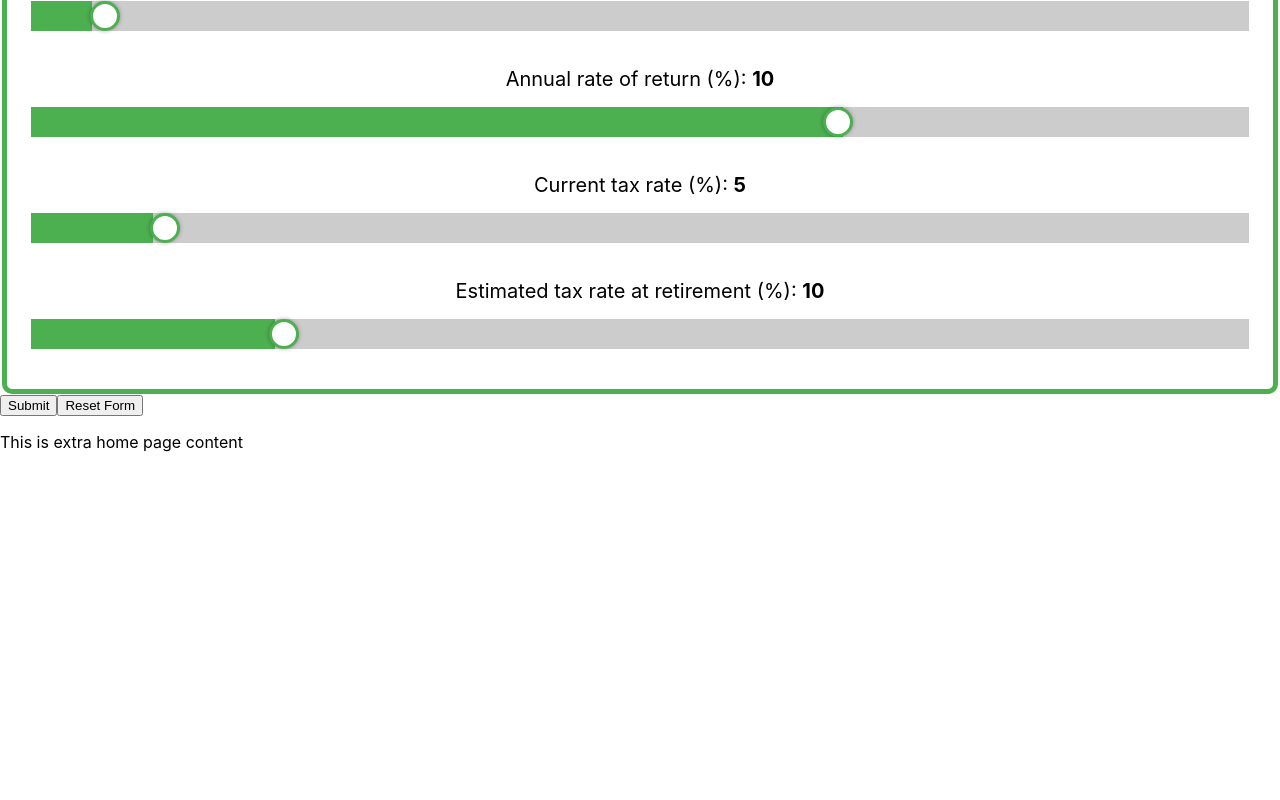
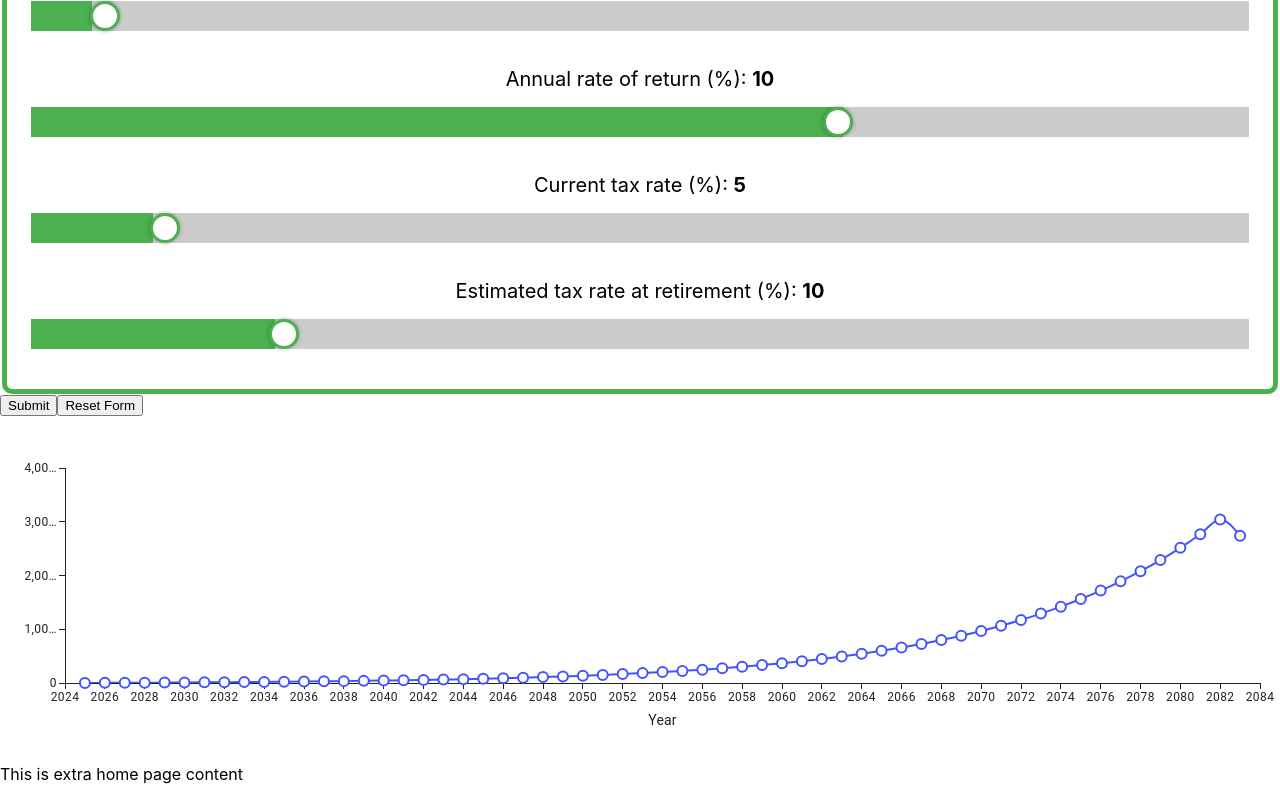
Before and after one commit to hebronm/copilot-ui, a React (Create React App) app: page / in a window 1280 px wide. Shown: the part 788-1588 px from the top of the page. Before the commit the page ends 1256 px from the top, so only its background shows below. Built offline with nearby package versions, Linux system fonts and the light colour scheme.

Commit message:
First workign graph
Only for one of the four graphs
looks ugly
next steps is to add the other four and make them look nice

```diff
--- a/package.json
+++ b/package.json
@@ -3,6 +3,11 @@
   "version": "0.1.0",
   "private": true,
   "dependencies": {
+    "@emotion/react": "^11.14.0",
+    "@emotion/styled": "^11.14.1",
+    "@mui/icons-material": "^7.2.0",
+    "@mui/material": "^7.2.0",
+    "@mui/x-charts": "^8.8.0",
     "@testing-library/dom": "^10.4.0",
     "@testing-library/jest-dom": "^6.6.3",
     "@testing-library/react": "^16.3.0",
--- a/src/App.js
+++ b/src/App.js
@@ -1,7 +1,8 @@
-import React, { useEffect, useState } from 'react';
+import React, { useEffect, useState, useMemo } from 'react';
 import "./App.css";
 import { BrowserRouter as Router, Route, Routes, Link } from "react-router-dom";
 import Table from "./Table";
+import { LineChart } from '@mui/x-charts/LineChart';
 
 
 {/*helper method to create a slider*/}
@@ -38,7 +39,46 @@ function FinancialForm() {
     setRetirementTaxRate(10);
   };
 
+  //preparing data points for the graph
+  const chartData = useMemo(() => {
+    const yearsToRetire = ageRange[1] - ageRange[0];
+    const monthsPerYear = 12;
+    const effectiveAnnualReturn = annualReturn * (1 - currentTaxRate / 100);
+    const monthlyReturn = effectiveAnnualReturn / 100 / monthsPerYear;
+
+    let balance = startingBalance;
+    const dataPoints = [];
+
+    const currentYear = new Date().getFullYear();
+
+    for (let year = 0; year <= yearsToRetire; year++) {
+      for (let month = 0; month < monthsPerYear; month++) {
+        balance = balance * (1 + monthlyReturn);
+        balance += monthlyContribution;
+      }
+      dataPoints.push({ year: currentYear + year, balance });
+    }
+
+    // Apply retirement tax once at retirement
+    const afterTaxBalance = balance * (1 - retirementTaxRate / 100);
+    dataPoints.push({ year: currentYear+yearsToRetire+1, balance: afterTaxBalance });
+
+    return dataPoints;
+  }, [
+    ageRange,
+    startingBalance,
+    monthlyContribution,
+    annualReturn,
+    currentTaxRate,
+    retirementTaxRate,
+  ]);
+
+  const xAxisData = chartData.map((point) => point.year);
+  const seriesData = chartData.map((point) => Number(point.balance.toFixed(2)));
+
+
   return (
+    <>
     <form action="/submit" method="post">
       <h3>Financial Input Form</h3>
 
@@ -170,8 +210,38 @@ function FinancialForm() {
       <button type="button" onClick={resetForm}>Reset Form</button>
     </form>
 
+    {/*Chart below the form*/}
+    <div style={{ marginTop: "2rem" }}>
+      <LineChart
+        height={300}
+        xAxis={[{
+          data: xAxisData,
+          label: 'Year',
+          valueFormatter: (year) => String(year), // ✅ disables auto-formatting like 2,045
+        }]}
+        series={[{ data: seriesData }]}
+        aria-label="Retirement savings growth chart"
+      />
+    </div>
+    </>
+
   );
 }
+
+function FinancialGraph(){
+  return (
+  <   LineChart
+        xAxis={[{ data: [1, 2, 3, 5, 8, 10] }]}
+        series={[
+          {
+            data: [2, 5.5, 2, 8.5, 1.5, 5],
+          },
+        ]}
+        height={300}
+      />
+  )
+}
+
 
 function BasicInfoForm() {
   return (
@@ -320,6 +390,7 @@ function App() {
               {/* Put your FinancialForm first */}
               <FinancialForm />
 
+
               {/* Add any other components or JSX here */}
               <p>This is extra home page content</p>
             </div>
```
Also changed, not shown: src/templates.js (added), 1 other file (tests, documents, lock files or other folders).
